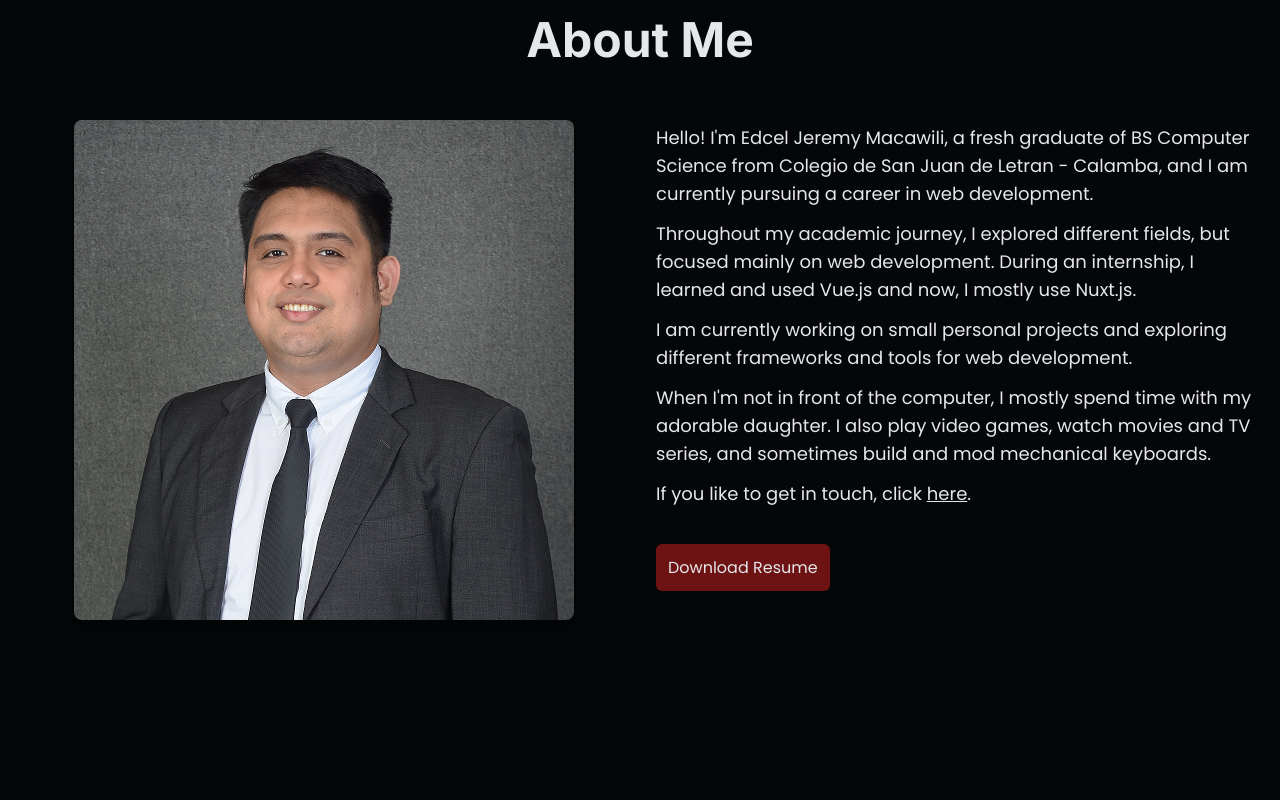
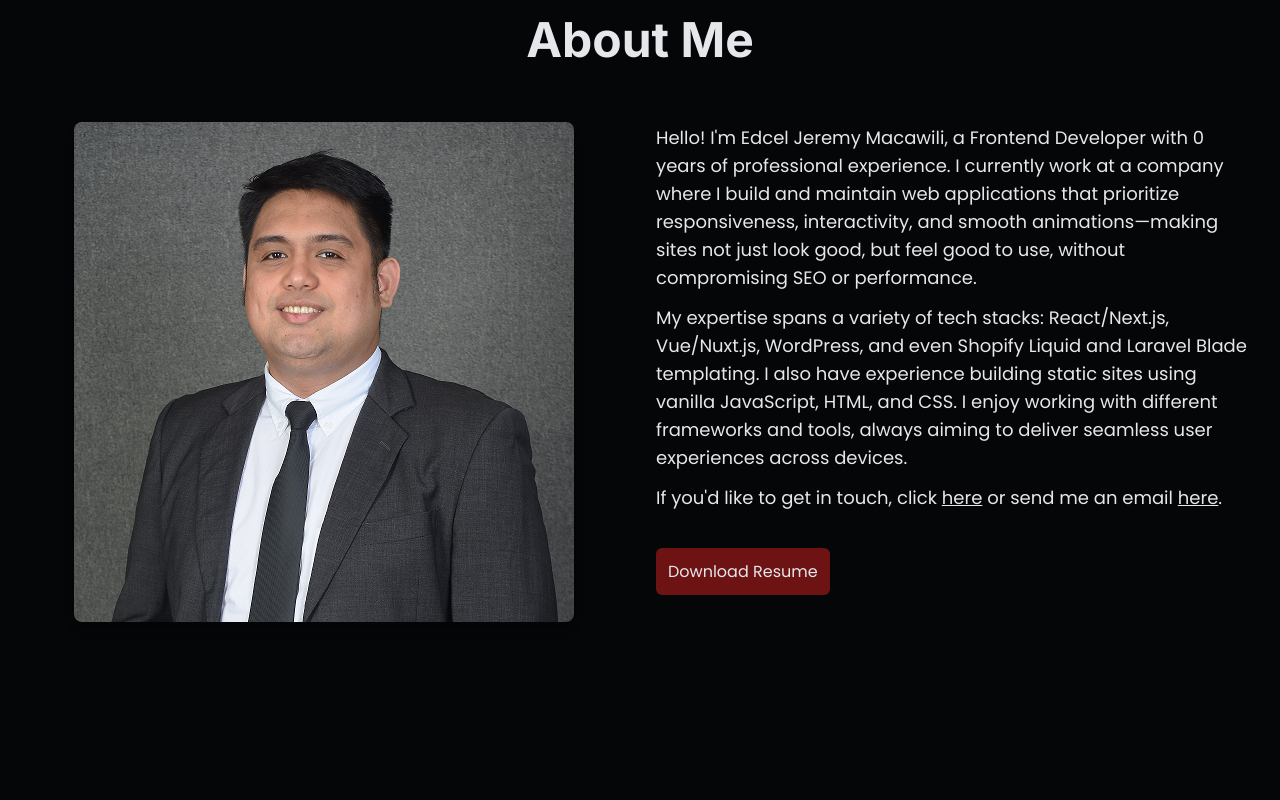
Before and after one commit to hrshmllw/harshie-portfolio, a Nuxt app: page / in a window 1280 px wide. Shown: the part 880-1680 px from the top of the page. Built offline with nearby package versions, Linux system fonts and the light colour scheme.

Commit message:
update about and contact section content

```diff
--- a/components/Content/About.vue
+++ b/components/Content/About.vue
@@ -12,31 +12,30 @@
 					class="lg:col-start-2 font-poppins"
 				>
 					<p class="mt-3 text-lg dark:text-gray-200">
-            Hello! I'm Edcel Jeremy Macawili, a fresh graduate of BS Computer
-            Science from Colegio de San Juan de Letran - Calamba, and I am
-            currently pursuing a career in web development.
+						Hello! I'm Edcel Jeremy Macawili, a Frontend Developer with
+						{{ new Date().getFullYear() - 2023 }} years of professional
+						experience. I currently work at a company where I build and maintain
+						web applications that prioritize responsiveness, interactivity, and
+						smooth animations—making sites not just look good, but feel good to
+						use, without compromising SEO or performance.
 					</p>
 					<p class="mt-3 text-lg dark:text-gray-200">
-            Throughout my academic journey, I explored different fields, but
-            focused mainly on web development. During an internship, I learned
-            and used Vue.js and now, I mostly use Nuxt.js.
+						My expertise spans a variety of tech stacks: React/Next.js,
+						Vue/Nuxt.js, WordPress, and even Shopify Liquid and Laravel Blade
+						templating. I also have experience building static sites using
+						vanilla JavaScript, HTML, and CSS. I enjoy working with different
+						frameworks and tools, always aiming to deliver seamless user
+						experiences across devices.
 					</p>
 					<p class="mt-3 text-lg dark:text-gray-200">
-            I am currently working on small personal projects and exploring
-            different frameworks and tools for web development.
-          </p>
-          <p class="mt-3 text-lg dark:text-gray-200">
-            When I'm not in front of the computer, I mostly spend time with my
-            adorable daughter. I also play video games, watch movies and TV
-            series, and sometimes build and mod mechanical keyboards.
-          </p>
-          <p class="mt-3 text-lg dark:text-gray-200">
-            If you like to get in touch, click
-            <a href="#contact" class="underline">here</a>.
+						If you'd like to get in touch, click
+						<a href="#contact" class="underline">here</a> or send me an email
+						<a href="mailto:edceljmacawili@gmail.com" class="underline">here</a
+						>.
 					</p>
 					<div class="my-12">
 						<a
-              href="/resume.pdf"
+							href="/Edcel Jeremy Macawili - Resume 2025.pdf"
 							download="Macawili, Edcel Jeremy - Resume"
 							class="p-3 rounded-md transition ease-in-out duration-300 hover:ring hover:animate-pulse ring-gray-200 bg-primary text-gray-200"
 							>Download Resume</a
--- a/components/Content/Contact.vue
+++ b/components/Content/Contact.vue
@@ -20,7 +20,7 @@
 								clip-rule="evenodd"
 							></path>
 						</svg>
-            <span>Las Piñas, Metro Manila, Philippines</span>
+						<span>Calamba, Laguna, Philippines</span>
 					</p>
 					<p class="flex items-center">
 						<svg
```
Also changed, not shown: 1 other file (tests, documents, lock files or other folders). Lines whose indentation alone changed are shown as unchanged.
